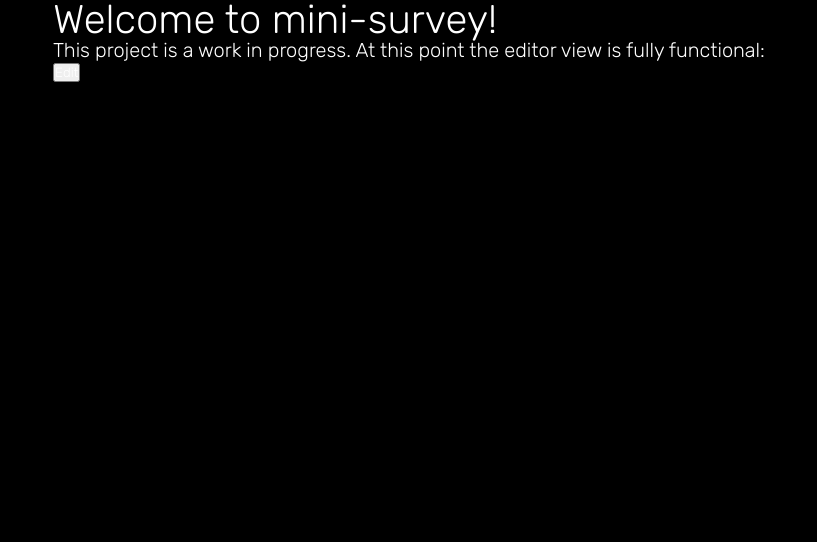
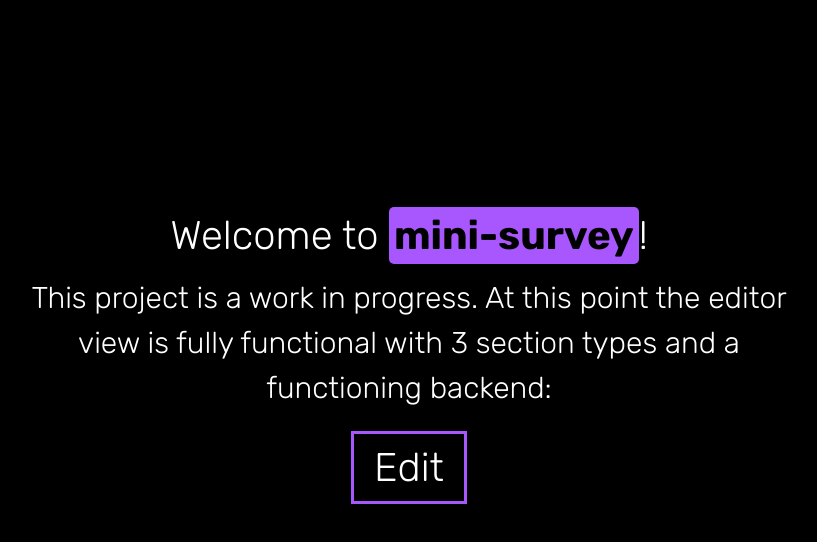
Before and after one commit to klalicki/mini-survey, a Next.js app: page / in a window 1280 px wide. Shown: the top 542 px of the page, without its empty margins (231-1048 px from the left). Built offline with nearby package versions, Linux system fonts and the light colour scheme.

Commit message:
splash screen refinements

```diff
--- a/pages/index.tsx
+++ b/pages/index.tsx
@@ -12,19 +12,22 @@ export default function Home() {
         <meta name="viewport" content="width=device-width, initial-scale=1" />
         <link rel="icon" href="/favicon.ico" />
       </Head>
-      <main>
+      <main className="splash-page">
         <h1>
           Welcome to <span className="brand">mini-survey</span>!
         </h1>
         <p>
           This project is a work in progress. At this point the editor view is
-          fully functional:
+          fully functional with 3 section types and a functioning backend:
         </p>
         <button
+          className="btn-cta"
           onClick={() => {
             router.push("/edit/");
           }}
-        >Edit</button>
+        >
+          Edit
+        </button>
       </main>
     </>
   );
--- a/styles/global.scss
+++ b/styles/global.scss
@@ -408,3 +408,36 @@ button:disabled {
   opacity: 0.5;
   transition: opacity 0.3s;
 }
+
+.splash-page {
+  display: flex;
+  flex-direction: column;
+  justify-content: center;
+  align-items: center;
+  min-height: 90vh;
+  max-width: 40rem;
+  text-align: center;
+  gap: 1rem;
+  padding: 1rem;
+  p {
+    font-size: 1.5rem;
+    line-height: 1.5;
+  }
+}
+.brand {
+  background-color: var(--color-cute-accent);
+  padding: 0.25rem;
+  border-radius: 0.25rem;
+  color: var(--color-background);
+  font-weight: bold;
+}
+.btn-cta {
+  font-size: 2rem;
+  padding: 0.5rem 1rem;
+  cursor: pointer;
+  border: 3px solid var(--color-cute-accent);
+  background: none;
+  &:hover {
+    background-color: var(--color-cute-accent);
+  }
+}
```
